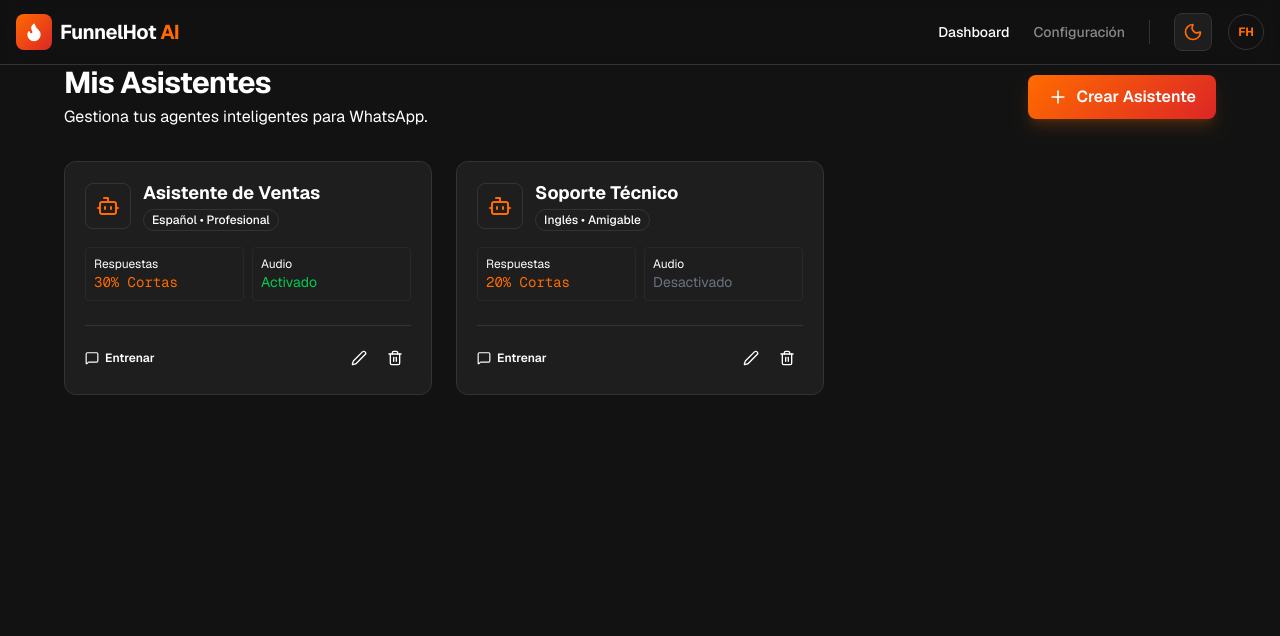
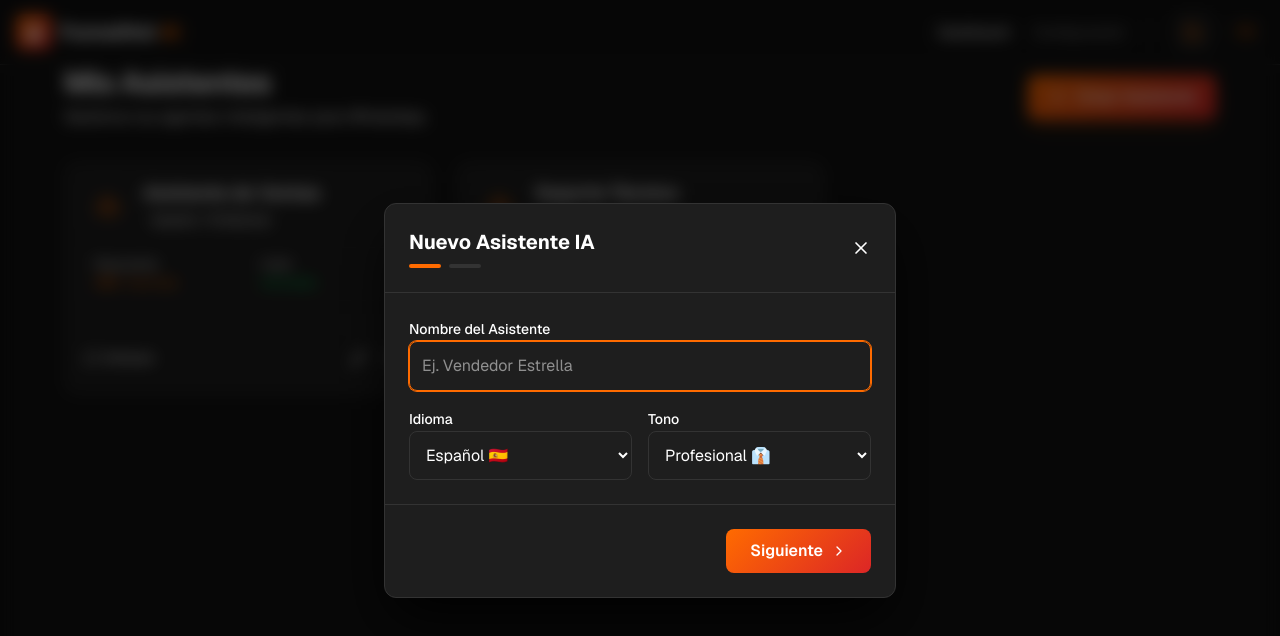
Before and after one commit to Daniels35/funnelhot-assistants, a Next.js app: page / in a window 1280 px wide. Both pictures are taken after a click on the button "Crear Asistente". Shown: the top 636 px of the page. Built offline with nearby package versions, Linux system fonts and the light colour scheme.

Commit message:
Creación del asistente listo, falta solucionar el bug del selector en modo oscuro

```diff
--- a/src/app/page.tsx
+++ b/src/app/page.tsx
@@ -1,11 +1,14 @@
 "use client";
 
+import { useState } from "react";
 import { useAssistants } from "@/hooks/useAssistants";
 import { AssistantCard } from "@/components/assistants/AssistantCard";
+import { CreateAssistantModal } from "@/components/assistants/CreateAssistantModal";
 import { Plus } from "lucide-react";
 
 export default function Home() {
-  const { assistants, isLoading, deleteAssistant } = useAssistants();
+  const { assistants, isLoading, deleteAssistant, addAssistant } = useAssistants();
+  const [isModalOpen, setIsModalOpen] = useState(false);
 
   if (isLoading) {
     return <div className="p-20 text-center text-muted-foreground">Cargando motores de IA...</div>;
@@ -13,7 +16,6 @@ export default function Home() {
 
   return (
     <div className="container mx-auto max-w-6xl">
-      {/* Header de la Sección */}
       <div className="flex flex-col md:flex-row justify-between items-end md:items-center gap-4 mb-8">
         <div>
           <h1 className="text-3xl font-bold tracking-tight text-foreground">
@@ -24,7 +26,7 @@ export default function Home() {
           </p>
         </div>
         <button
-          onClick={() => alert("Abrir Modal de Creación (Siguiente Paso)")}
+          onClick={() => setIsModalOpen(true)}
           className="flex items-center gap-2 px-5 py-2.5 rounded-lg bg-gradient-fire text-white font-semibold shadow-lg shadow-hot/20 hover:shadow-hot/40 hover:scale-105 transition-all active:scale-95"
         >
           <Plus className="w-5 h-5" />
@@ -32,7 +34,6 @@ export default function Home() {
         </button>
       </div>
 
-      {/* Grid de Contenido */}
       {assistants.length > 0 ? (
         <div className="grid grid-cols-1 md:grid-cols-2 lg:grid-cols-3 gap-6">
           {assistants.map((assistant) => (
@@ -45,7 +46,6 @@ export default function Home() {
           ))}
         </div>
       ) : (
-        /* Estado Vacío */
         <div className="p-12 border border-dashed border-border rounded-xl flex flex-col items-center justify-center text-center bg-card/30">
           <div className="p-4 rounded-full bg-surface-dark border border-border mb-4">
             <span className="text-4xl">🤖</span>
@@ -54,8 +54,22 @@ export default function Home() {
           <p className="text-sm text-muted-foreground max-w-sm mx-auto mt-2">
             Tu ejército de ventas está vacío. Crea tu primer agente para comenzar a automatizar.
           </p>
+          {/* Botón secundario para estado vacío */}
+          <button
+            onClick={() => setIsModalOpen(true)}
+            className="mt-6 text-hot hover:underline text-sm font-medium"
+          >
+            Crear uno ahora
+          </button>
         </div>
       )}
+
+      {/* MODAL DE CREACIÓN */}
+      <CreateAssistantModal
+        isOpen={isModalOpen}
+        onClose={() => setIsModalOpen(false)}
+        onSave={addAssistant}
+      />
     </div>
   );
 }
--- /dev/null
+++ b/src/components/assistants/CreateAssistantModal.tsx
@@ -0,0 +1,237 @@
+"use client";
+
+import { useState } from "react";
+import { Assistant, AssistantLanguage, AssistantTone } from "@/types/assistant";
+import { X, ChevronRight, Check, AlertCircle } from "lucide-react";
+
+interface CreateAssistantModalProps {
+  isOpen: boolean;
+  onClose: () => void;
+  onSave: (assistant: Assistant) => void;
+}
+
+export function CreateAssistantModal({ isOpen, onClose, onSave }: CreateAssistantModalProps) {
+  const [step, setStep] = useState(1);
+  const [error, setError] = useState<string | null>(null);
+
+  // Estado del Formulario
+  const [formData, setFormData] = useState({
+    name: "",
+    language: "Español" as AssistantLanguage,
+    tone: "Profesional" as AssistantTone,
+    short: 30,
+    medium: 40,
+    long: 30,
+    audioEnabled: false,
+  });
+
+  if (!isOpen) return null;
+
+  // --- LÓGICA DE VALIDACIÓN ---
+
+  const validateStep1 = () => {
+    if (formData.name.trim().length < 3) {
+      setError("El nombre debe tener al menos 3 caracteres.");
+      return false;
+    }
+    setError(null);
+    return true;
+  };
+
+  const validateStep2 = () => {
+    const total = Number(formData.short) + Number(formData.medium) + Number(formData.long);
+    if (total !== 100) {
+      setError(`Los porcentajes deben sumar 100%. Actual: ${total}%`);
+      return false;
+    }
+    setError(null);
+    return true;
+  };
+
+  const handleNext = () => {
+    if (step === 1 && validateStep1()) {
+      setStep(2);
+    }
+  };
+
+  const handleSubmit = () => {
+    if (validateStep2()) {
+      // Crear el objeto Assistant final
+      const newAssistant: Assistant = {
+        id: crypto.randomUUID(), // Generamos ID único
+        name: formData.name,
+        language: formData.language,
+        tone: formData.tone,
+        responseConfig: {
+          short: Number(formData.short),
+          medium: Number(formData.medium),
+          long: Number(formData.long),
+          audioEnabled: formData.audioEnabled,
+        },
+        createdAt: new Date().toISOString(),
+      };
+
+      onSave(newAssistant);
+      handleClose();
+    }
+  };
+
+  const handleClose = () => {
+    setStep(1);
+    setError(null);
+    setFormData({ ...formData, name: "", short: 30, medium: 40, long: 30 }); // Reset parcial
+    onClose();
+  };
+
+  // --- RENDERIZADO UI ---
+
+  return (
+    <div className="fixed inset-0 z-50 flex items-center justify-center bg-black/60 backdrop-blur-sm p-4">
+      <div className="bg-card border border-border w-full max-w-lg rounded-xl shadow-2xl shadow-black animate-in fade-in zoom-in duration-200">
+
+        {/* Header Modal */}
+        <div className="flex justify-between items-center p-6 border-b border-border">
+          <div>
+            <h2 className="text-xl font-bold text-foreground">Nuevo Asistente IA</h2>
+            <div className="flex gap-2 mt-2">
+              <span className={`h-1 w-8 rounded-full ${step >= 1 ? "bg-hot" : "bg-border"}`} />
+              <span className={`h-1 w-8 rounded-full ${step >= 2 ? "bg-hot" : "bg-border"}`} />
+            </div>
+          </div>
+          <button onClick={handleClose} className="text-muted-foreground hover:text-foreground">
+            <X className="w-5 h-5" />
+          </button>
+        </div>
+
+        {/* Body Modal */}
+        <div className="p-6 space-y-6">
+          {error && (
+            <div className="bg-red-500/10 border border-red-500/50 text-red-500 p-3 rounded-lg text-sm flex items-center gap-2">
+              <AlertCircle className="w-4 h-4" />
+              {error}
+            </div>
+          )}
+
+          {step === 1 ? (
+            /* PASO 1: DATOS BÁSICOS */
+            <div className="space-y-4 animate-in slide-in-from-left-4 duration-300">
+              <div className="space-y-2">
+                <label className="text-sm font-medium">Nombre del Asistente</label>
+                <input
+                  type="text"
+                  className="w-full bg-surface-dark border border-border rounded-lg p-3 focus:border-hot focus:ring-1 focus:ring-hot outline-none transition-all"
+                  placeholder="Ej. Vendedor Estrella"
+                  value={formData.name}
+                  onChange={(e) => setFormData({ ...formData, name: e.target.value })}
+                  autoFocus
+                />
+              </div>
+
+              <div className="grid grid-cols-2 gap-4">
+                <div className="space-y-2">
+                  <label className="text-sm font-medium">Idioma</label>
+                  <select
+                    className="w-full bg-surface-dark border border-border rounded-lg p-3 outline-none"
+                    value={formData.language}
+                    onChange={(e) => setFormData({ ...formData, language: e.target.value as AssistantLanguage })}
+                  >
+                    <option value="Español">Español 🇪🇸</option>
+                    <option value="Inglés">Inglés 🇺🇸</option>
+                    <option value="Portugués">Portugués 🇧🇷</option>
+                  </select>
+                </div>
+                <div className="space-y-2">
+                  <label className="text-sm font-medium">Tono</label>
+                  <select
+                    className="w-full bg-surface-dark border border-border rounded-lg p-3 outline-none"
+                    value={formData.tone}
+                    onChange={(e) => setFormData({ ...formData, tone: e.target.value as AssistantTone })}
+                  >
+                    <option value="Profesional">Profesional 👔</option>
+                    <option value="Amigable">Amigable 🤝</option>
+                    <option value="Casual">Casual 😎</option>
+                    <option value="Formal">Formal ⚖️</option>
+                  </select>
+                </div>
+              </div>
+            </div>
+          ) : (
+            /* PASO 2: CONFIGURACIÓN */
+            <div className="space-y-6 animate-in slide-in-from-right-4 duration-300">
+              <div className="space-y-3">
+                <div className="flex justify-between">
+                  <label className="text-sm font-medium">Longitud de Respuestas</label>
+                  <span className={`text-xs ${Number(formData.short) + Number(formData.medium) + Number(formData.long) === 100 ? "text-green-500" : "text-hot"}`}>
+                    Suma: {Number(formData.short) + Number(formData.medium) + Number(formData.long)}%
+                  </span>
+                </div>
+
+                <div className="grid grid-cols-3 gap-4">
+                  <div className="space-y-1">
+                    <span className="text-xs text-muted-foreground">Cortas (%)</span>
+                    <input
+                      type="number"
+                      className="w-full bg-surface-dark border border-border rounded-lg p-2 text-center"
+                      value={formData.short}
+                      onChange={(e) => setFormData({ ...formData, short: Number(e.target.value) })}
+                    />
+                  </div>
+                  <div className="space-y-1">
+                    <span className="text-xs text-muted-foreground">Medias (%)</span>
+                    <input
+                      type="number"
+                      className="w-full bg-surface-dark border border-border rounded-lg p-2 text-center"
+                      value={formData.medium}
+                      onChange={(e) => setFormData({ ...formData, medium: Number(e.target.value) })}
+                    />
+                  </div>
+                  <div className="space-y-1">
+                    <span className="text-xs text-muted-foreground">Largas (%)</span>
+                    <input
+                      type="number"
+                      className="w-full bg-surface-dark border border-border rounded-lg p-2 text-center"
+                      value={formData.long}
+                      onChange={(e) => setFormData({ ...formData, long: Number(e.target.value) })}
+                    />
+                  </div>
+                </div>
+              </div>
+
+              <div className="flex items-center justify-between p-4 bg-surface-dark rounded-lg border border-border">
+                <span className="text-sm font-medium">Habilitar respuestas de Audio</span>
+                <input
+                  type="checkbox"
+                  className="w-5 h-5 accent-hot"
+                  checked={formData.audioEnabled}
+                  onChange={(e) => setFormData({ ...formData, audioEnabled: e.target.checked })}
+                />
+              </div>
+            </div>
+          )}
+        </div>
+
+        {/* Footer Modal */}
+        <div className="p-6 border-t border-border flex justify-between bg-surface-dark/50 rounded-b-xl">
+          {step === 2 ? (
+            <button onClick={() => setStep(1)} className="px-4 py-2 text-sm text-muted-foreground hover:text-foreground">
+              Atrás
+            </button>
+          ) : (
+            <div />
+          )}
+
+          <button
+            onClick={step === 1 ? handleNext : handleSubmit}
+            className="flex items-center gap-2 px-6 py-2.5 rounded-lg bg-gradient-fire text-white font-semibold hover:shadow-glow-orange transition-all active:scale-95"
+          >
+            {step === 1 ? (
+              <>Siguiente <ChevronRight className="w-4 h-4" /></>
+            ) : (
+              <>Crear Asistente <Check className="w-4 h-4" /></>
+            )}
+          </button>
+        </div>
+      </div>
+    </div>
+  );
+}
```
